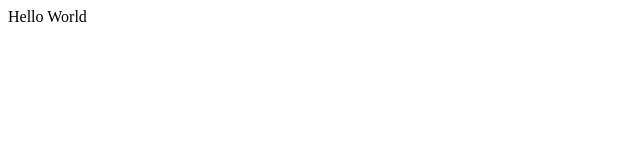
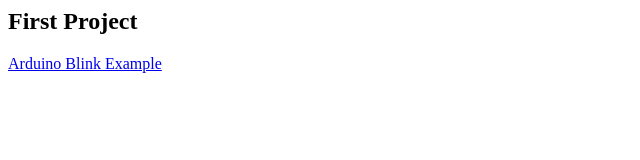
Before and after one commit to stemnificent/stemnificent.github.io, a plain HTML site: page index.html in a window 1280 px wide. Shown: the whole page, without its empty margins (0-640 px from the left). Drawn offline with Linux system fonts and the light colour scheme.

Commit message:
Update to link to Arduino example project

```diff
--- a/index.html
+++ b/index.html
@@ -1 +1,3 @@
-Hello World
+<h2>First Project</h2>
+
+<a href="https://github.com/stemnificent/Arduino-Sketchbook/blob/gh-pages/html/index.html">Arduino Blink Example</a>
```
